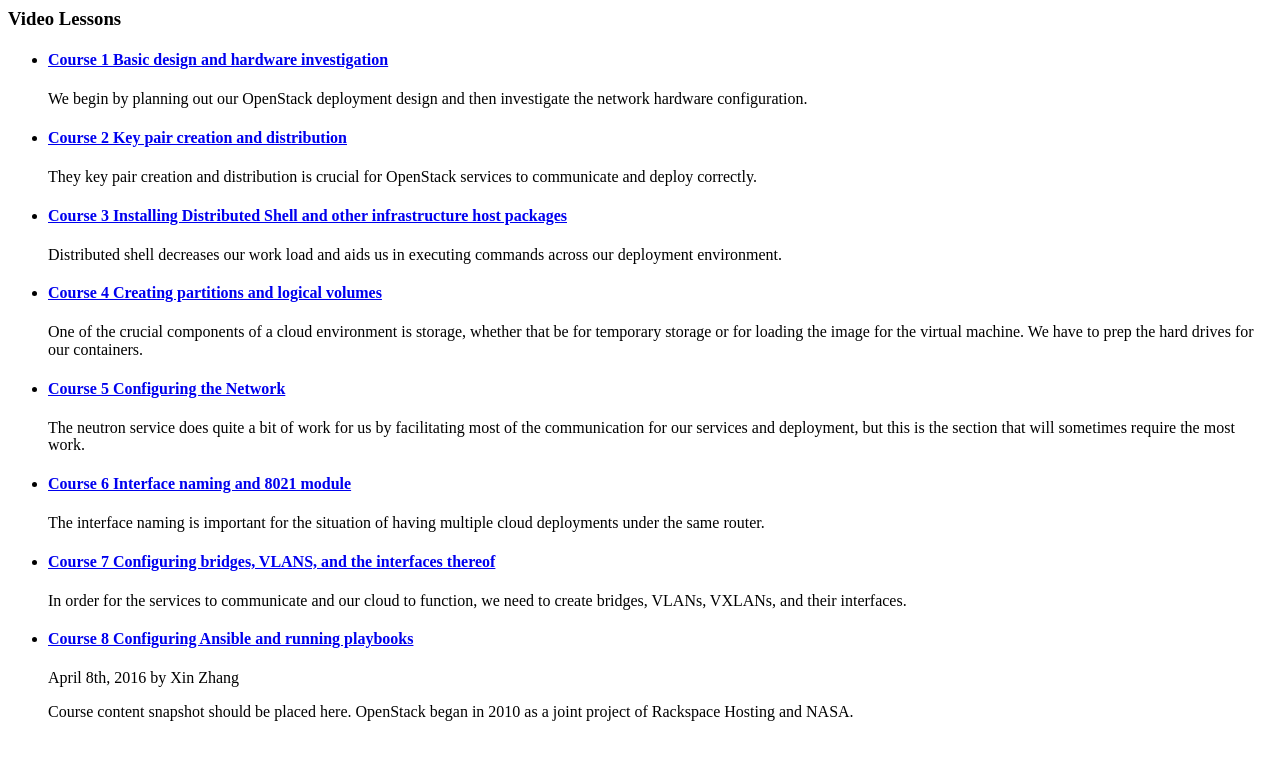
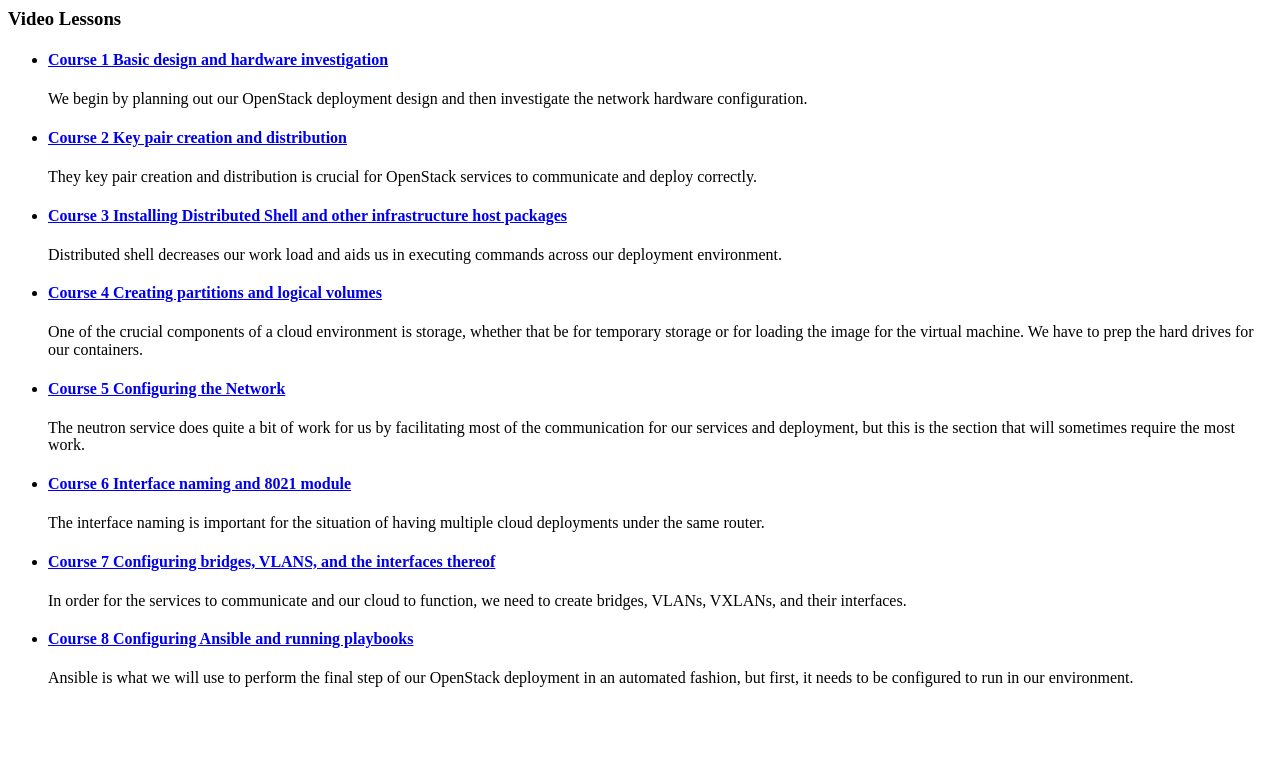
Before and after one commit to opencloudelab/opencloudelab.github.io, a Jekyll site: the page built from Views/Topics/openstack_installation.md, in a window 1280 px wide. Shown: the top 760 px of the page. Built offline with Jekyll 4.4.1, drawn with Linux system fonts in a browser that asks for light colours.

Commit message:
description correction

```diff
--- a/_posts/openstack-install/2016-1-11-Course8.md
+++ b/_posts/openstack-install/2016-1-11-Course8.md
@@ -2,8 +2,8 @@
 layout: post
 title: Course 8 Configuring Ansible and running playbooks
 categories: openstack-install
-author: April 8th, 2016  by Xin Zhang
-description: Course content snapshot should be placed here. OpenStack began in 2010 as a joint project of Rackspace Hosting and NASA.
+author:
+description: Ansible is what we will use to perform the final step of our OpenStack deployment in an automated fashion, but first, it needs to be configured to run in our environment.
 ---
 
 ***
```
